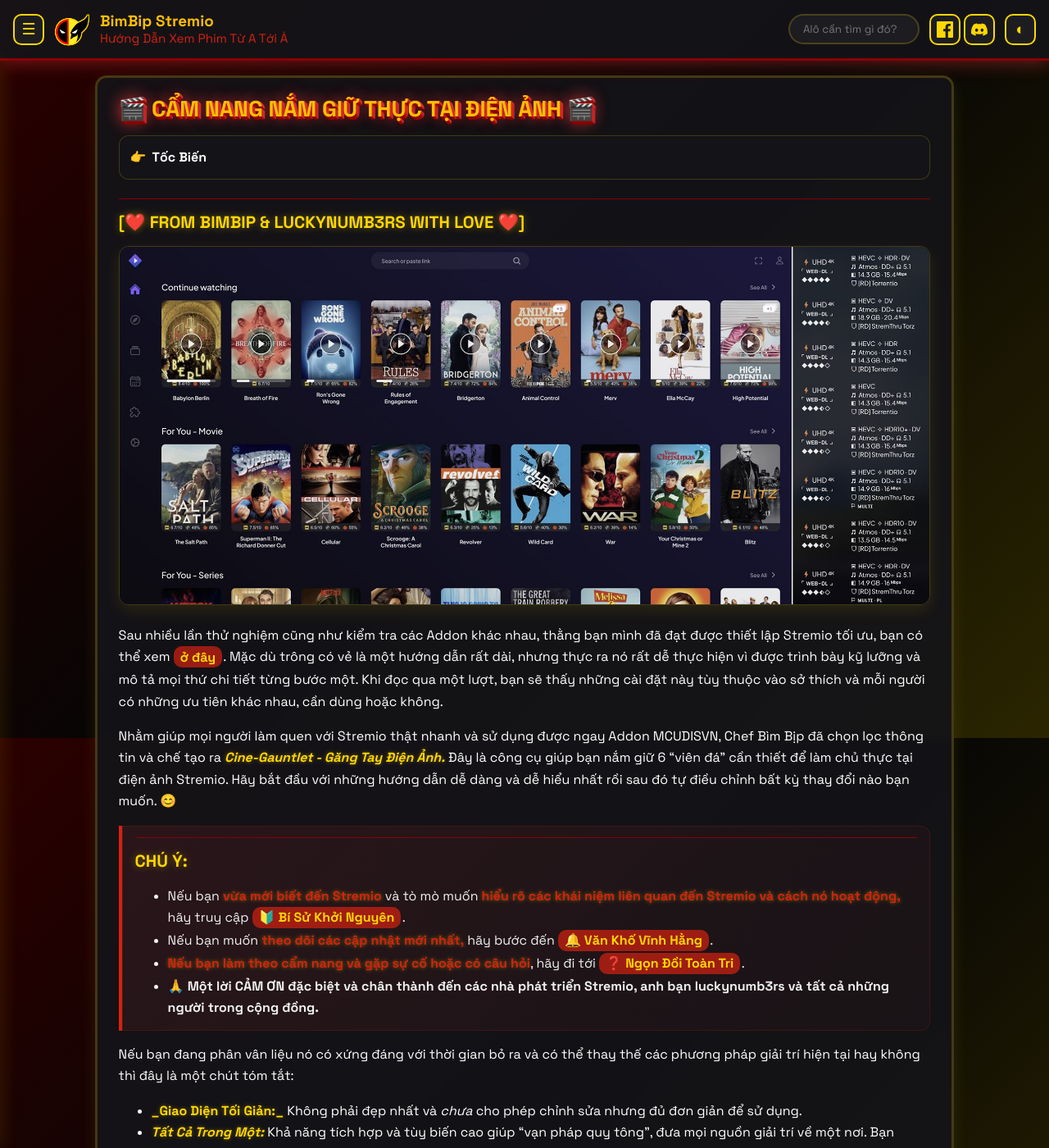
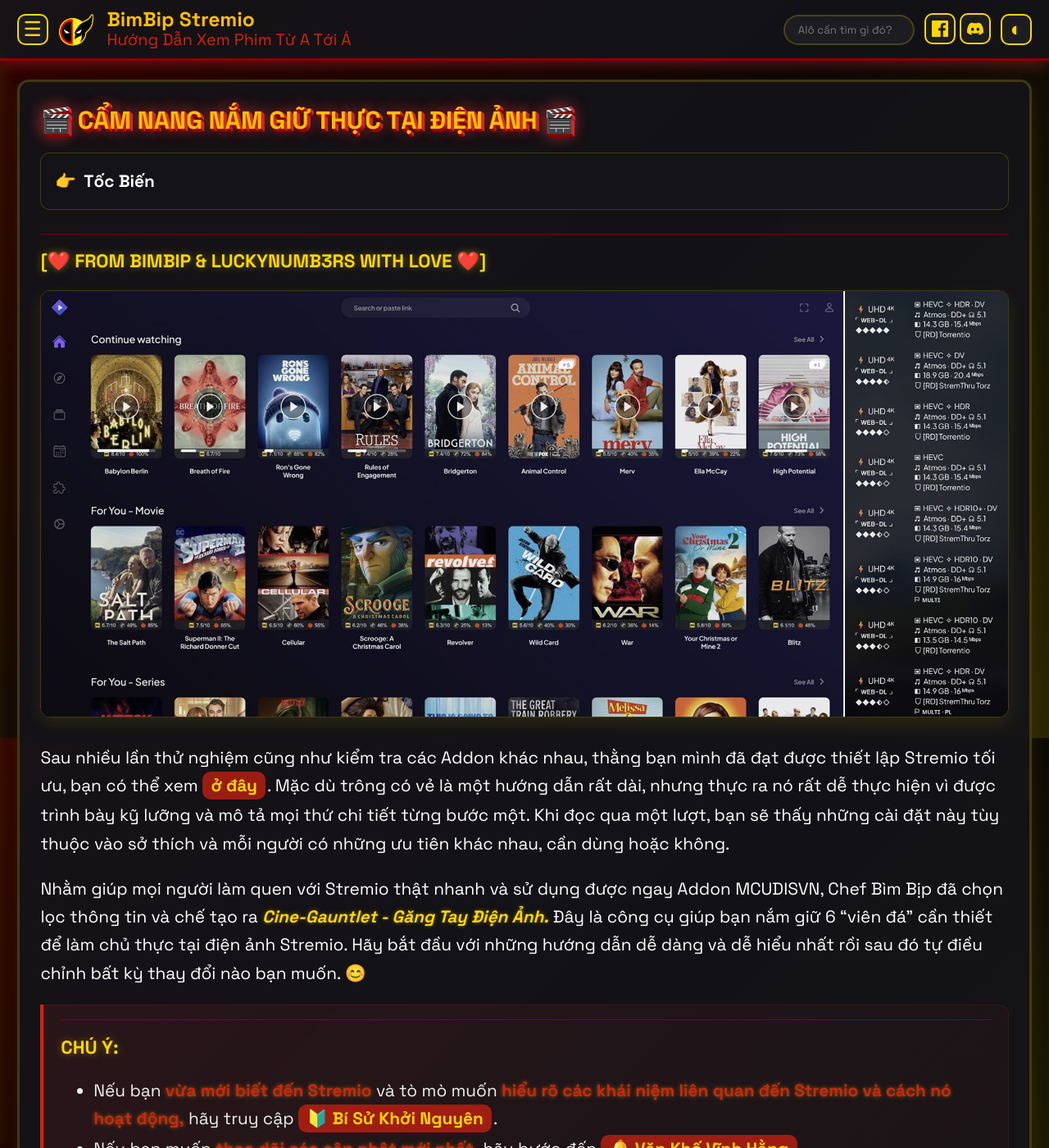
Before and after one commit to bimbipsubteam/bimbip-stremio, a Jekyll site: the page built from docs/index.md, in a window 1280 px wide and 1400 px high. Shown: the whole window at 82% size. Built offline with Jekyll 4.4.1, drawn with Linux system fonts in a browser that asks for light colours.

Commit message:
Update style.css

```diff
--- a/docs/assets/css/style.css
+++ b/docs/assets/css/style.css
@@ -120,6 +120,17 @@
 /* =========================================
    LAYOUT CHÍNH
    ========================================= */
+/* html {
+    zoom: 1.3;
+    -moz-transform: scale(1.3);
+    -moz-transform-origin: 0 0;
+    width: 76.92%;
+} */
+
+html {
+  font-size: 130%; /* Hoặc dùng 20px nếu font mặc định đang là 16px */
+}
+
 .layout {
   margin-left: 0; /* Nội dung full màn hình do Sidebar ẩn mặc định */
   padding-top: var(--header-height);
@@ -128,7 +139,7 @@
 }
 
 .content {
-  max-width: 1080px;
+  max-width: 1400px;
   margin: 1.1rem auto 2rem;
   padding: 0 1rem;
 }
```
